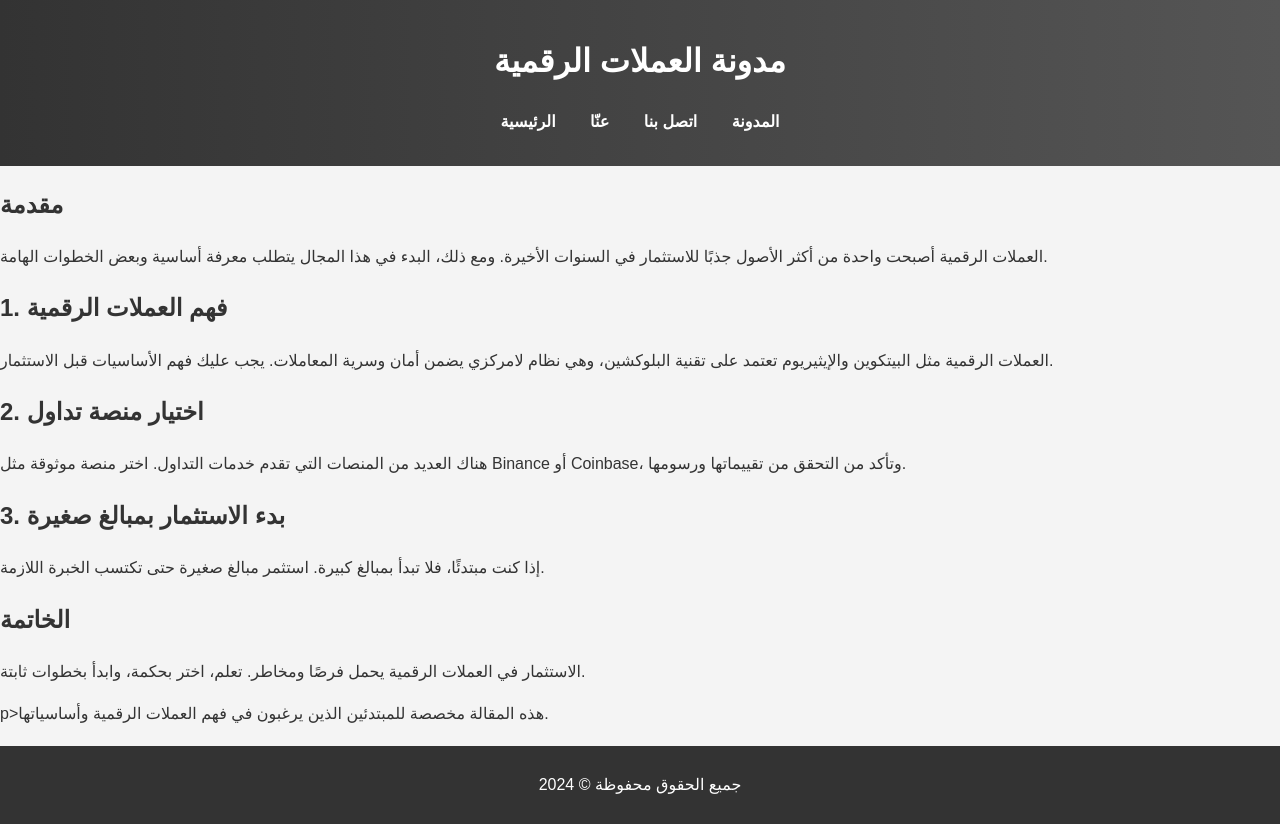
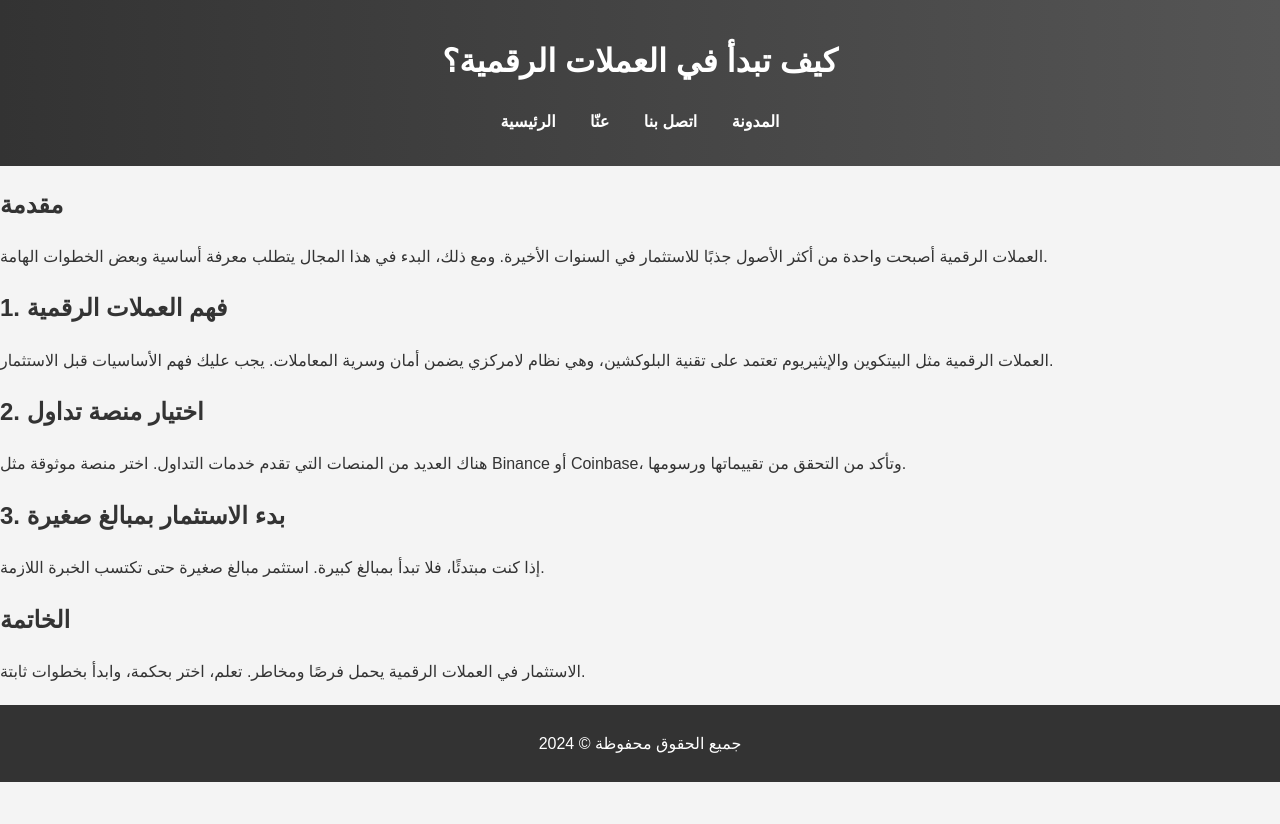
Before and after one commit to Noha173/Mo2achir-o, a plain HTML site: page article_1.html in a window 1280 px wide. After the commit the page ends 800 px from the top, so only its background shows below. Drawn offline with Linux system fonts and the light colour scheme; files that its build step writes are made by us from their sources.

Commit message:
article_1.html

```diff
--- a/article_1.html
+++ b/article_1.html
@@ -3,12 +3,12 @@
 <head>
     <meta charset="UTF-8">
     <meta name="viewport" content="width=device-width, initial-scale=1.0">
-    <title>مقالة 1 - العملات الرقمية</title>
+    <title>كيف تبدأ في العملات الرقمية؟</title>
     <link rel="stylesheet" href="../styles/style.css">
 </head>
 <body>
     <header>
-        <h1>مدونة العملات الرقمية</h1>
+        <h1>كيف تبدأ في العملات الرقمية؟</h1>
         <nav>
             <ul>
                 <li><a href="../index.html">الرئيسية</a></li>
@@ -30,7 +30,6 @@
             <p>إذا كنت مبتدئًا، فلا تبدأ بمبالغ كبيرة. استثمر مبالغ صغيرة حتى تكتسب الخبرة اللازمة.</p>
             <h2>الخاتمة</h2>
             <p>الاستثمار في العملات الرقمية يحمل فرصًا ومخاطر. تعلم، اختر بحكمة، وابدأ بخطوات ثابتة.</p>
-</main>p>هذه المقالة مخصصة للمبتدئين الذين يرغبون في فهم العملات الرقمية وأساسياتها.</p>
         </section>
     </main>
     <footer>
```
Lines whose indentation alone changed are shown as unchanged.
